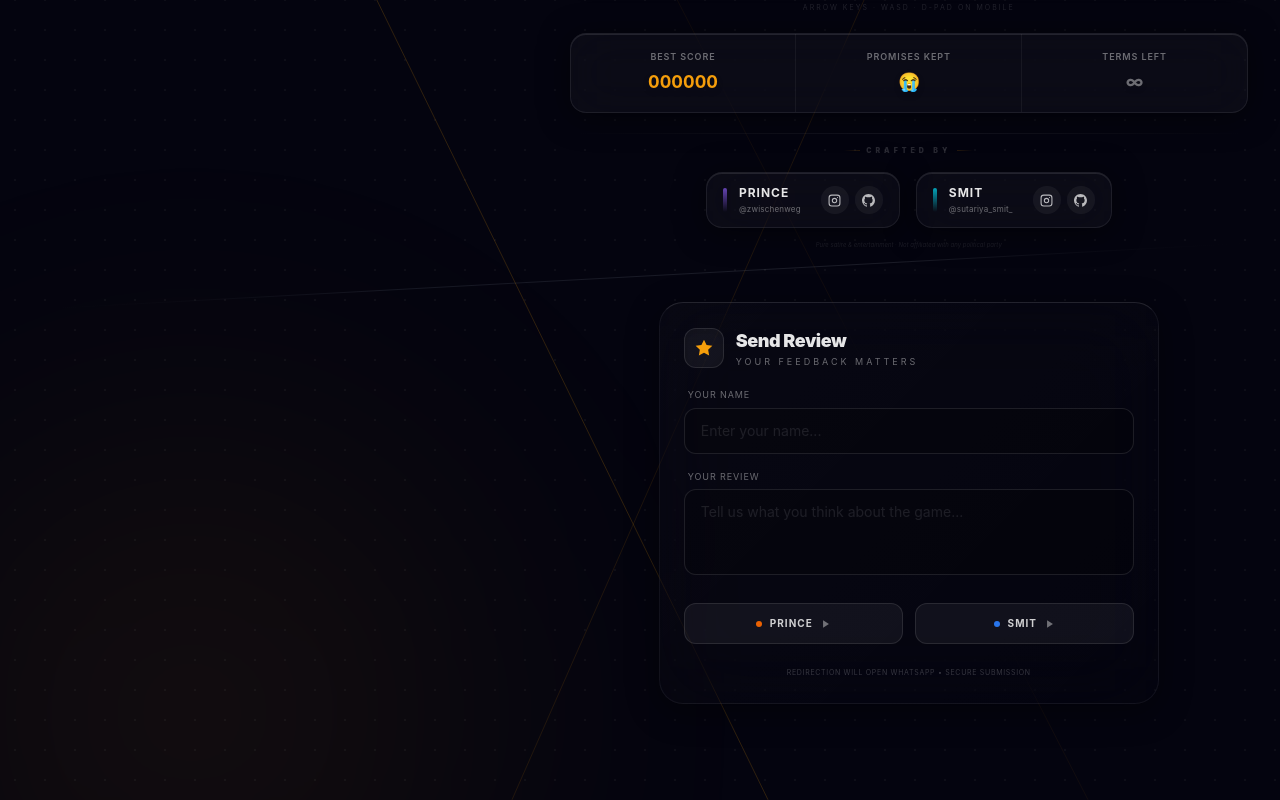
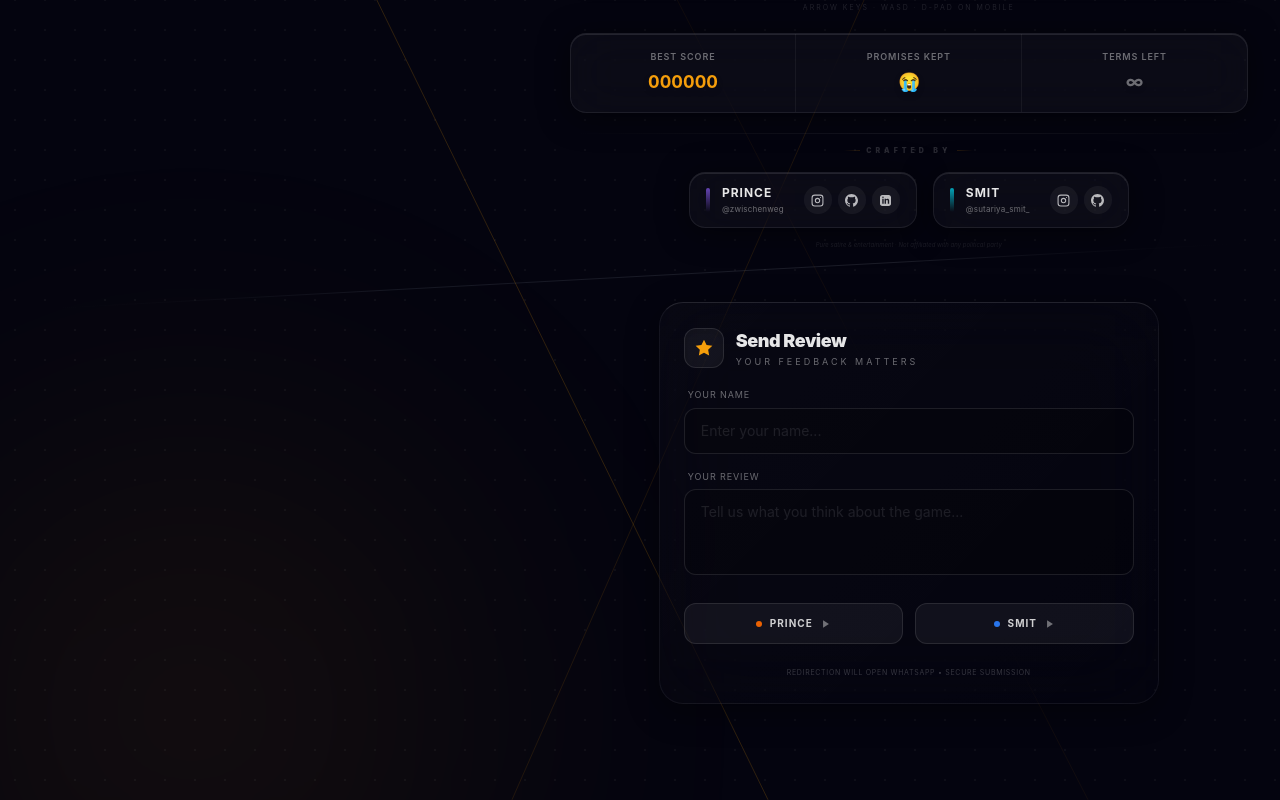
Before and after one commit to PRINCESTR/ModiLander, a React (Vite) app: page / in a window 1280 px wide. Shown: the part 945-1745 px from the top of the page. Built offline with nearby package versions, Linux system fonts and the light colour scheme.

Commit message:
UI: Add LinkedIn profile for Prince in credits

```diff
--- a/dev-dist/sw.js
+++ b/dev-dist/sw.js
@@ -82,7 +82,7 @@
     "revision": "3ca0b8505b4bec776b69afdba2768812"
   }, {
     "url": "index.html",
-    "revision": "0.omuvqd9kr8o"
+    "revision": "0.nsp9rsflr1g"
   }], {});
   workbox.cleanupOutdatedCaches();
   workbox.registerRoute(new workbox.NavigationRoute(workbox.createHandlerBoundToURL("index.html"), {
--- a/src/app/components/Icons.tsx
+++ b/src/app/components/Icons.tsx
@@ -140,3 +140,10 @@
     <line x1="12" y1="15" x2="12" y2="3" />
   </svg>
 );
+
+// LinkedIn Icon
+export const IconLinkedIn = ({ size = 16, color = "currentColor", className = "" }: P) => (
+  <svg width={size} height={size} viewBox="0 0 24 24" fill={color} className={className}>
+    <path d="M19 0h-14c-2.761 0-5 2.239-5 5v14c0 2.761 2.239 5 5 5h14c2.762 0 5-2.239 5-5v-14c0-2.761-2.238-5-5-5zm-11 19h-3v-11h3v11zm-1.5-12.268c-.966 0-1.75-.79-1.75-1.764s.784-1.764 1.75-1.764 1.75.79 1.75 1.764-.783 1.764-1.75 1.764zm13.5 12.268h-3v-5.604c0-3.368-4-3.113-4 0v5.604h-3v-11h3v1.765c1.396-2.586 7-2.777 7 2.476v6.759z" />
+  </svg>
+);
--- a/src/app/pages/StartPage.tsx
+++ b/src/app/pages/StartPage.tsx
@@ -1,7 +1,7 @@
 import React, { useState, useCallback, useEffect } from "react";
 import { useNavigate } from "react-router";
 import { ShareSheet } from "../components/ShareSheet";
-import { IconVolume, IconMute, IconShare, IconInstagram, IconGitHub } from "../components/Icons";
+import { IconVolume, IconMute, IconShare, IconInstagram, IconGitHub, IconLinkedIn } from "../components/Icons";
 import { ReviewForm } from "../components/ReviewForm";
 
 
@@ -76,8 +76,21 @@
 ];
 
 const CREATORS = [
-  { name: "PRINCE", ig: "https://www.instagram.com/zwischenweg/",    gh: "https://github.com/PRINCESTR", handle: "@zwischenweg",    color: "#8b5cf6" },
-  { name: "SMIT",   ig: "https://www.instagram.com/sutariya_smit_/", gh: "https://github.com/PRINCESTR", handle: "@sutariya_smit_",  color: "#00e5ff" },
+  {
+    name: "PRINCE",
+    ig: "https://www.instagram.com/zwischenweg/",
+    gh: "https://github.com/PRINCESTR",
+    li: "https://www.linkedin.com/in/princesuthar",
+    handle: "@zwischenweg",
+    color: "#8b5cf6"
+  },
+  {
+    name: "SMIT",
+    ig: "https://www.instagram.com/sutariya_smit_/",
+    gh: "https://github.com/PRINCESTR",
+    handle: "@sutariya_smit_",
+    color: "#00e5ff"
+  },
 ];
 
 // ── Ticker ────────────────────────────────────────────────────────────────────
@@ -485,6 +498,13 @@
                       title="GitHub">
                       <IconGitHub size={13} color="rgba(255,255,255,0.7)" />
                     </a>
+                    {c.li && (
+                      <a href={c.li} target="_blank" rel="noopener noreferrer"
+                        className="w-7 h-7 rounded-full flex items-center justify-center transition-all bg-white/5 hover:bg-white/10"
+                        title="LinkedIn">
+                        <IconLinkedIn size={11} color="rgba(255,255,255,0.7)" />
+                      </a>
+                    )}
                   </div>
                 </div>
               ))}
```
